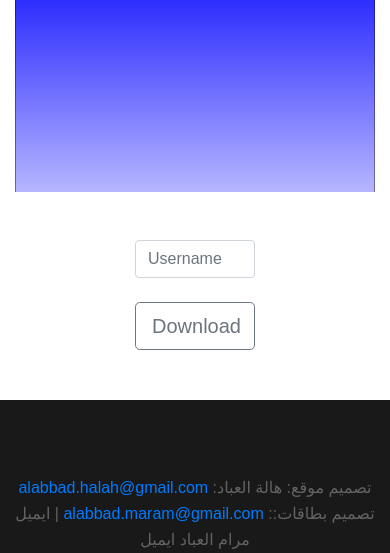
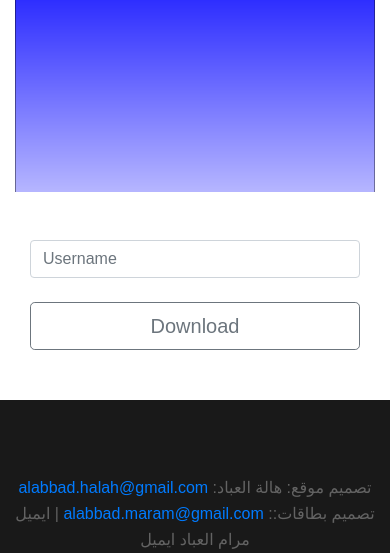
Before and after one commit to as234545/eid-card-website, a Flask app: page /blue/ in a window 390 px wide. Shown: the part 445-998 px from the top of the page. Run offline with Flask 2, Linux system fonts and the light colour scheme; some libraries are stand-ins or nearby versions; some web fonts are replaced.

Commit message:
fix form format for iphones

```diff
--- a/templates/index2.html
+++ b/templates/index2.html
@@ -1,10 +1,8 @@
 {%extends  "layout.html" %}
-
 {% block body %}
     <!-- Banner Section Begin -->
     <div class="banner-section spad">
         <div class="container-fluid">
-
             {% with messages = get_flashed_messages() %}
             {% if messages%}
                 {% for message in messages %}
@@ -15,14 +13,11 @@
                 {% endfor %}
             {% endif %}
         {% endwith %}
-
-
         <div class="row">
             <div class="col-lg-4">
                 <div class="single-banner">
                     <a href="/blue/">
                         <img src= "{{ url_for('static', filename='img/blue.png' ) }} "  href="/my-link/" alt="blue">
-
                         <div class="inner-text">
                             <h4>أزرق</h4>
                         </div>
@@ -50,7 +45,6 @@
                 </div>
             </div>
             <h1>
-
             </h1>
         </div>
     </div>
--- a/templates/index3.html
+++ b/templates/index3.html
@@ -1,6 +1,5 @@
 {% extends  "layout.html" %}
 {% block body %}
-
   <!-- Banner Section Begin -->
   <div class="banner-section spad">
     <div class="container-fluid">
@@ -11,78 +10,67 @@
           <img src= "{{ url_for('static', filename = user_image  ) }} " alt="User Image2">
         </div>
         <div class="col-lg-4">
+        </div>
+      </div>
+      <br><br>
+      <div class="container">
+        <div class="row">
+          <!--      <input type="text" class="form-control" placeholder="Username"  name="username"  aria-label="Username" aria-describedby="basic-addon1">-->
+          <div class="col">
+          </div>
+          <!--------------------------------------------------->
+          {% if 'blue' in color  %}
+            <div class="col-12 col-md-5">
+              <form action = "/DownloadBlue" method = "POST"  enctype = "multipart/form-data" >
+                 <div class="input-group input-group-md mb-6" >
+
+                  <input type="text" class="form-control" placeholder="Username"  name="username"  aria-label="Username" aria-describedby="basic-addon1">
 
                 </div>
-
-                  </div>
-
-                <br><br>
-
- <div class="container">
-  <div class="row">
-    <div class="col">
-
-    </div>
-
-
-    <!--------------------------------------------------->
-      {% if 'blue' in color  %}
-    <div class="col-5">
-                     <form action ="/DownloadBlue" method = "POST"  enctype = "multipart/form-data" >
-  <input type="text" class="form-control" placeholder="Username"  name="username"  aria-label="Username" aria-describedby="basic-addon1">
                 <br>
                 <div align="center">
                   <button type="submit" class="btn btn-outline-secondary btn-lg btn-block" >Download</button>
-
                   <!-- class="btn btn-outline-secondary"-->
-
                 </div>
-
               </form>
             </div>
             {% elif 'pink'  in color %}
-           <div class="col-5">
+            <div class="col-12 col-md-5">
               <form action = "/DownloadPink" method = "POST"  enctype = "multipart/form-data" >
+                <div class="input-group input-group-md mb-6" >
+
                   <input type="text" class="form-control" placeholder="Username"  name="username"  aria-label="Username" aria-describedby="basic-addon1">
+
+                </div>
                 <br>
                 <div align="center">
                   <button type="submit" class="btn btn-outline-secondary btn-lg btn-block" >Download</button>
-
                   <!-- class="btn btn-outline-secondary"-->
-
                 </div>
-
               </form>
             </div>
           {% else %}
-                  <div class="col-5">
+            <div class="col-12 col-md-5">
               <form action = "/DownloadOrange" method = "POST"  enctype = "multipart/form-data" >
+                 <div class="input-group input-group-md mb-6" >
+
                   <input type="text" class="form-control" placeholder="Username"  name="username"  aria-label="Username" aria-describedby="basic-addon1">
+
+                </div>
                 <br>
                 <div align="center">
                   <button type="submit" class="btn btn-outline-secondary btn-lg btn-block" >Download</button>
-
                   <!-- class="btn btn-outline-secondary"-->
-
                 </div>
-
               </form>
             </div>
-
-
           {% endif %}
           <!--------------------------------------------------->
-
-
           <div class="col">
-
           </div>
         </div>
       </div>
-
     </div>
-
   </div>
   <!-- Banner Section End -->
-
 {% endblock %}
```
Lines whose indentation alone changed are shown as unchanged.
